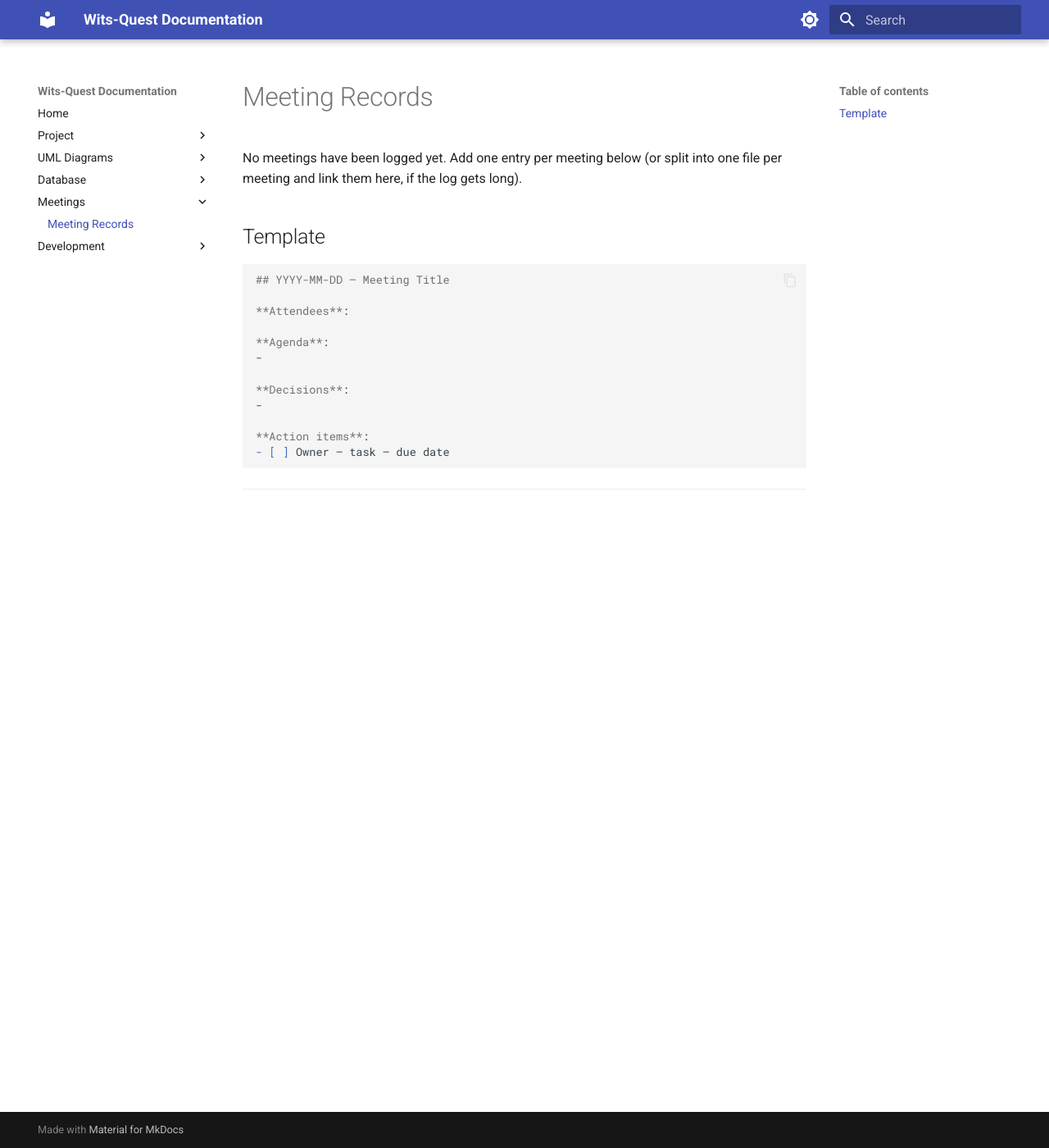
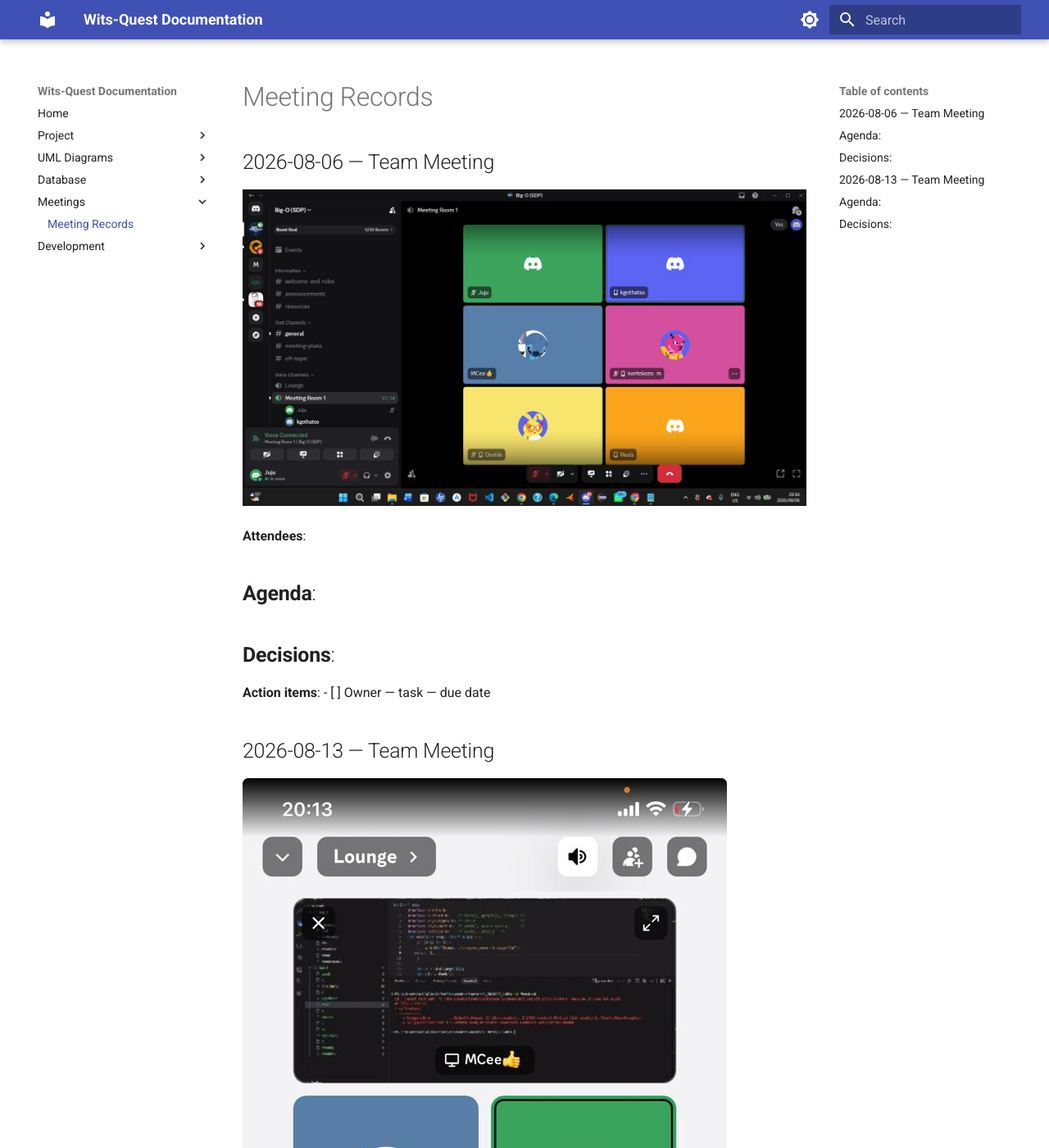
Before and after one commit to NkadimengKgothatso/-wits-quest, an MkDocs documentation site: the page built from docs/meetings/index.md, in a window 1280 px wide and 1400 px high. Shown: the whole window at 82% size. Built offline with MkDocs 1.6.1 and Material for MkDocs 9.7.7, drawn with Linux system fonts in a browser that asks for light colours; some of the changed text lies outside the part shown.

Commit message:
fix(docs): update MkDocs navigation and meeting records

````diff
--- a/docs/meetings/index.md
+++ b/docs/meetings/index.md
@@ -1,11 +1,8 @@
 # Meeting Records
 
-No meetings have been logged yet. Add one entry per meeting below (or split into one file per meeting and link them here, if the log gets long).
+## 2026-08-06 — Team Meeting
 
-## Template
-
-```markdown
-## YYYY-MM-DD — Meeting Title
+![Meeting on 2026-08-06](images/2026-08-06-meeting.jpeg)
 
 **Attendees**:
 
@@ -17,8 +14,19 @@
 
 **Action items**:
 - [ ] Owner — task — due date
-```
 
----
 
-<!-- Copy the template above for each new meeting, most recent first. -->
+## 2026-08-13 — Team Meeting
+
+![Meeting on 2026-08-13](images/2026-08-13-meeting.jpeg)
+
+**Attendees**:
+
+**Agenda**:
+-
+
+**Decisions**:
+-
+
+**Action items**:
+- [ ] Owner — task — due date
--- a/mkdocs.yml
+++ b/mkdocs.yml
@@ -2,17 +2,20 @@
 
 theme:
   name: material
+
   palette:
     - media: "(prefers-color-scheme: light)"
       scheme: default
       toggle:
         icon: material/brightness-7
         name: Switch to dark mode
+
     - media: "(prefers-color-scheme: dark)"
       scheme: slate
       toggle:
         icon: material/brightness-4
         name: Switch to light mode
+
   features:
     - navigation.instant
     - navigation.tracking
@@ -20,15 +23,20 @@
     - content.code.copy
 
 markdown_extensions:
+  - admonition
+  - tables
+  - toc:
+      permalink: true
+
   - pymdownx.superfences:
       custom_fences:
         - name: mermaid
           class: mermaid
           format: !!python/name:pymdownx.superfences.fence_code_format
-  - admonition
-  - tables
-  - toc:
-      permalink: true
+
+extra_javascript:
+  - https://unpkg.com/mermaid@10/dist/mermaid.min.js
+  - javascripts/mermaid.js
 
 nav:
   - Home: index.md
@@ -40,10 +48,10 @@
 
   - UML Diagrams:
       - Overview: uml/index.md
-      - Use Case Diagram: uml/use-case.md
-      - Class Diagram: uml/class-diagram.md
-      - Sequence Diagrams: uml/sequence-diagrams.md
-      - Activity Diagrams: uml/activity-diagrams.md
+      - System Architecture: uml/01_system_architecture.md
+      - Battle State Machine: uml/02_battle_state_machine.md
+      - Use Case Diagram: uml/03_use_case_diagram.md
+      - ERD Database Schema: uml/04_erd_database_schema.md
 
   - Database:
       - Database Plan: database/database-plan.md
````
